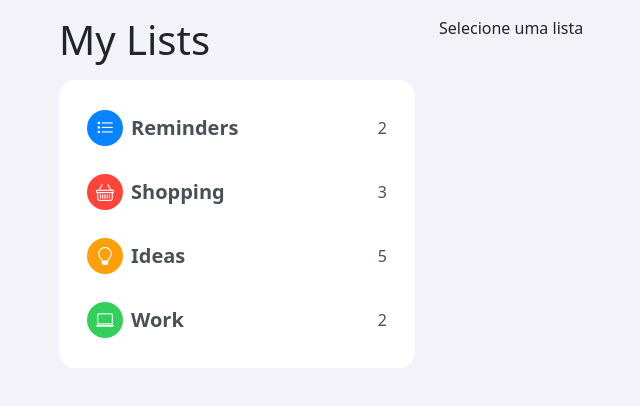
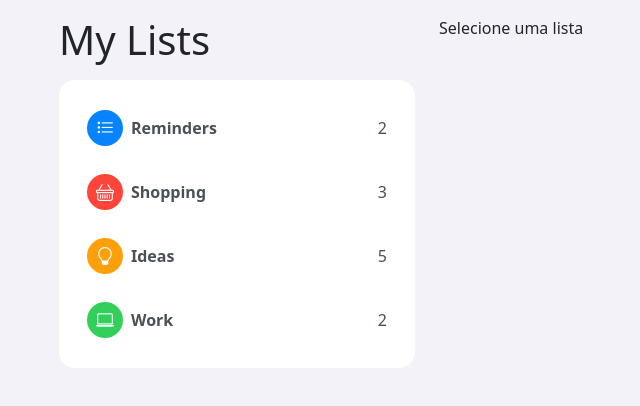
Before and after one commit to GuilhermeDSantos/to-do, an Angular app: page / in a window 1280 px wide. Shown: the top 406 px of the page, without its empty margins (23-663 px from the left). Built offline with nearby package versions, Linux system fonts and the light colour scheme.

Commit message:
Remove redundant font size class in list details template
The `fs-5` class was removed from the span element as it wasn't necessary. This change simplifies the HTML and relies on existing styles for font size. No impact on functionality or appearance was observed.

```diff
--- a/src/app/components/list-details/list-details.component.html
+++ b/src/app/components/list-details/list-details.component.html
@@ -4,7 +4,7 @@
       <div class="icon-container text-white" [ngStyle]="{'background-color': list.color}">
         <i [class]="list.icon"></i>
       </div>
-      <span class="fs-5 fw-semibold ms-2 text-truncate"
+      <span class="fw-semibold ms-2 text-truncate"
             [ngClass]="listService.selectedList == list ? 'text-white' : 'text-dark-emphasis'">{{ list.name }}</span>
     </div>
     <div class="col-2 col-md-2 col-xl-1 d-flex justify-content-end align-items-center text-muted">
```
